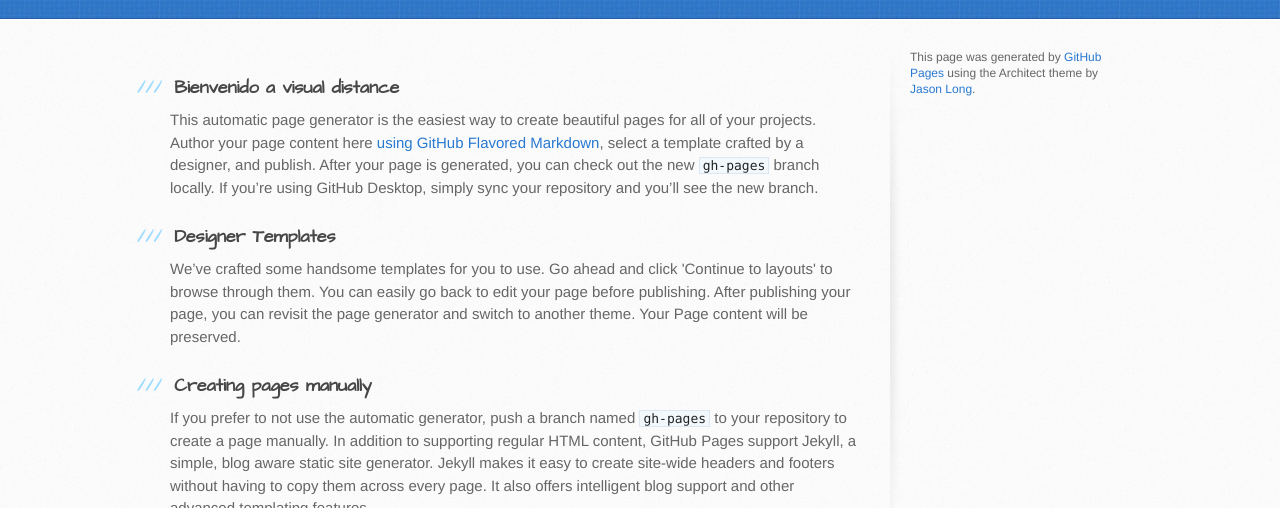
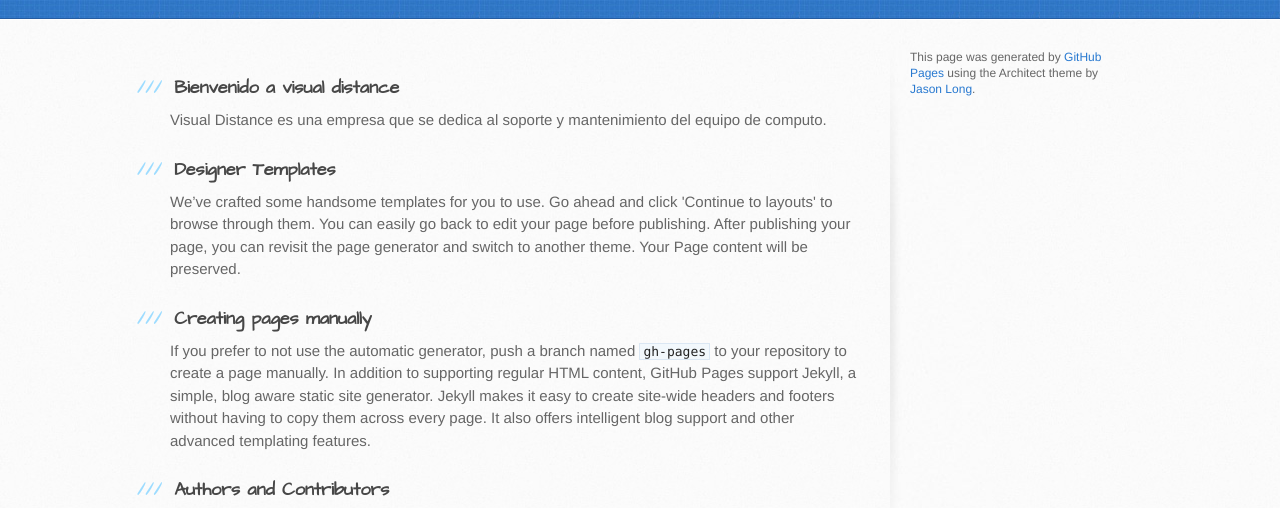
Before and after one commit to visual-distance/visual-distance.github.io, a plain HTML site: page index.html in a window 1280 px wide. Shown: the part 220-728 px from the top of the page. Drawn offline with Linux system fonts and the light colour scheme.

Commit message:
Update index.html

```diff
--- a/index.html
+++ b/index.html
@@ -31,7 +31,7 @@
           <h3>
 <a id="welcome-to-github-pages" class="anchor" href="#welcome-to-github-pages" aria-hidden="true"><span aria-hidden="true" class="octicon octicon-link"></span></a>Bienvenido a visual distance</h3>
 
-<p>This automatic page generator is the easiest way to create beautiful pages for all of your projects. Author your page content here <a href="https://guides.github.com/features/mastering-markdown/">using GitHub Flavored Markdown</a>, select a template crafted by a designer, and publish. After your page is generated, you can check out the new <code>gh-pages</code> branch locally. If you’re using GitHub Desktop, simply sync your repository and you’ll see the new branch.</p>
+<p>Visual Distance es una empresa que se dedica al soporte y mantenimiento del equipo de computo.</p>
 
 <h3>
 <a id="designer-templates" class="anchor" href="#designer-templates" aria-hidden="true"><span aria-hidden="true" class="octicon octicon-link"></span></a>Designer Templates</h3>
```
